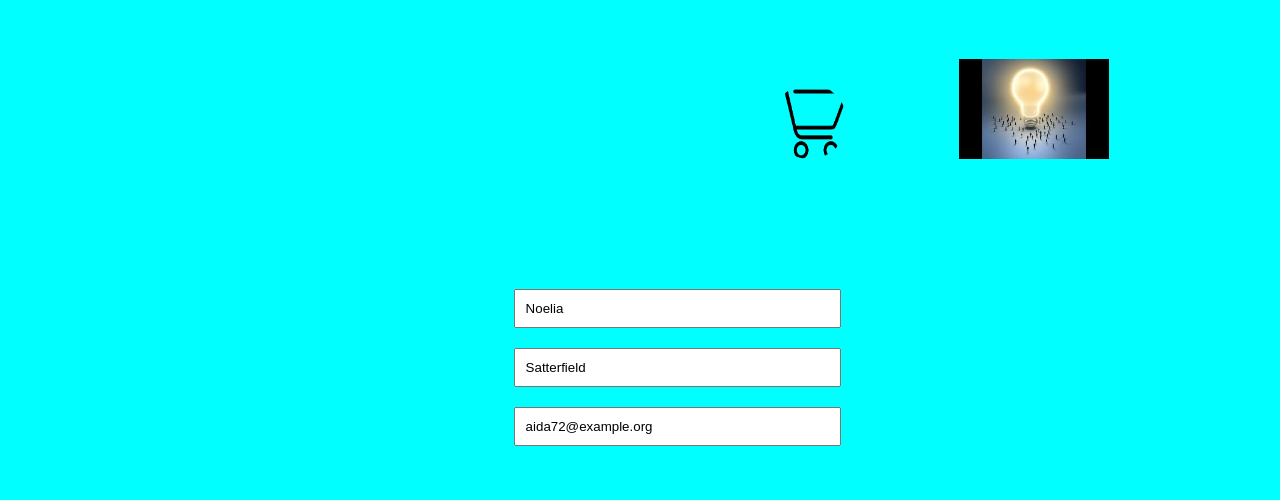
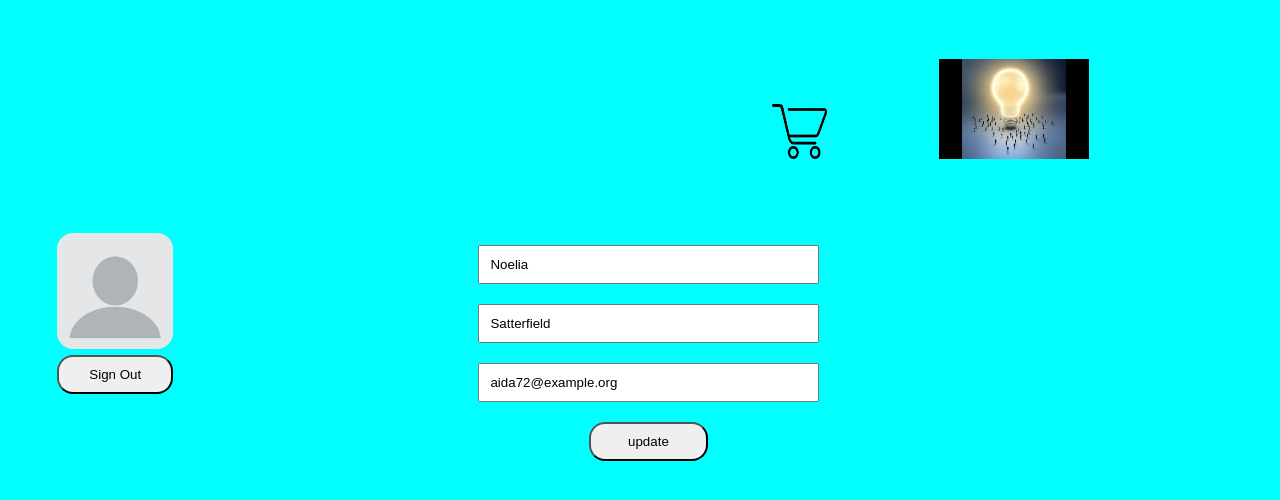
Before and after one commit to bngopikrishna-kareti/B2BInformationPublisher, a Laravel app: page /user_profile/1 in a window 1280 px wide. Shown: the top 500 px of the page. Run offline with Laravel 8, Linux system fonts and the light colour scheme; data comes from the database, SQL or seed files in the repository; lists and menus that the app fills with data are empty.

Commit message:
adding changes to user profile page

```diff
--- a/AWS_Project/public/css/user_profile.css
+++ b/AWS_Project/public/css/user_profile.css
@@ -18,9 +18,8 @@ body{
 
 
 .cart_logo{
-    border-radius:50%;
-    width:75px;
-    height:75px;
+    width:55px;
+    height:55px;
     margin-right: 20%;
     border: none;
     cursor: pointer;
@@ -33,7 +32,6 @@ button{
 
 
 .user_profile_form{
-    margin-left:40%;
     margin-top:10%;
 }
 
@@ -43,3 +41,34 @@ input{
     outline: none;
     margin-bottom: 20px;
 }
+
+.user_profile_icon{
+    border-radius: 16px;
+    width: 25%;
+    height:25%;
+    margin-left:10%;
+}
+
+.user_signout_button{
+    width:25%;
+    border-radius: 16px;
+    margin-left: 10%;
+    margin-top: 2px;
+    cursor: pointer;
+}
+
+table{
+    width: 100%;
+    text-align: left;
+}
+
+.user_profile_table_header{
+    width:37%;
+    vertical-align: middle;
+}
+
+.update_button{
+    border-radius: 16px;
+    margin-left: 14%;
+    width:15%;
+}
--- a/AWS_Project/resources/views/user_profile.blade.php
+++ b/AWS_Project/resources/views/user_profile.blade.php
@@ -10,9 +10,22 @@
         </button>
         <img class = "company_logo" src={{asset('images/company_logo.jpeg')}} alt = 'company logo'>
    </div>
-   <form action="user_profile" method="POST" class="user_profile_form">
-    <input type="text" placeholder="first_name" value={{$user["first_name"]}}><br>
-    <input type="text" placeholder="last_name" value={{$user["last_name"]}}><br>
-    <input type="text" placeholder="email_address" value={{$user["email"]}}><br>
-   </form>
+   <div>
+    <table>
+        <th class="user_profile_table_header">
+            <img src = {{asset('images/profile_icon.jpg')}} alt="profile image" class="user_profile_icon">
+        <br>
+        <input type="button" value="Sign Out" class="user_signout_button">
+        </th>
+        <th>
+            <form action="user_profile" method="POST" class="user_profile_form">
+                <input type="text" placeholder="first_name" value={{$user["first_name"]}}><br>
+                <input type="text" placeholder="last_name" value={{$user["last_name"]}}><br>
+                <input type="text" placeholder="email_address" value={{$user["email"]}}><br>
+                <input type="button" value="update" class="update_button">
+            </form>
+        </th>
+    </table>
+   </div>
+
 </body>
```
